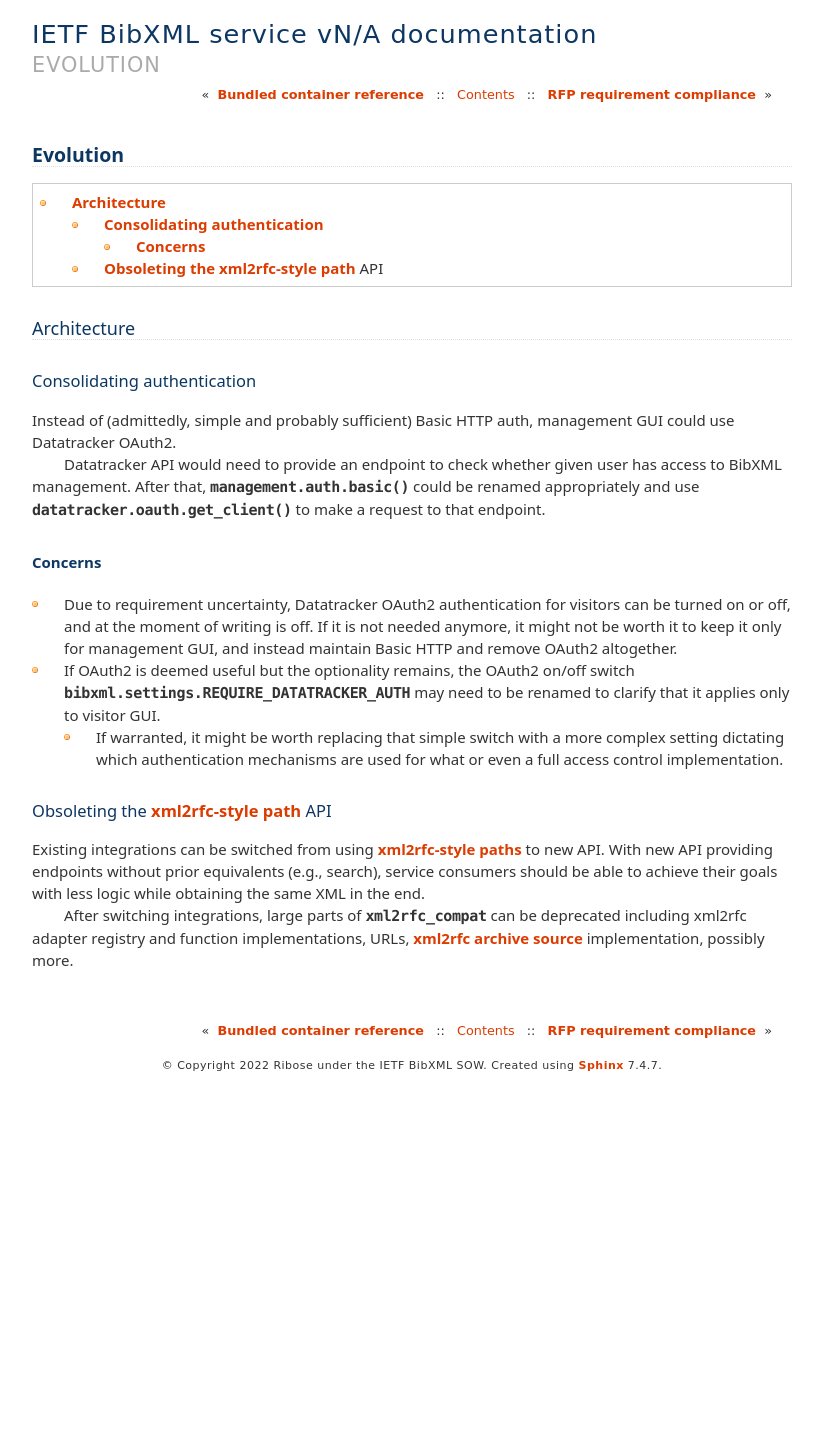
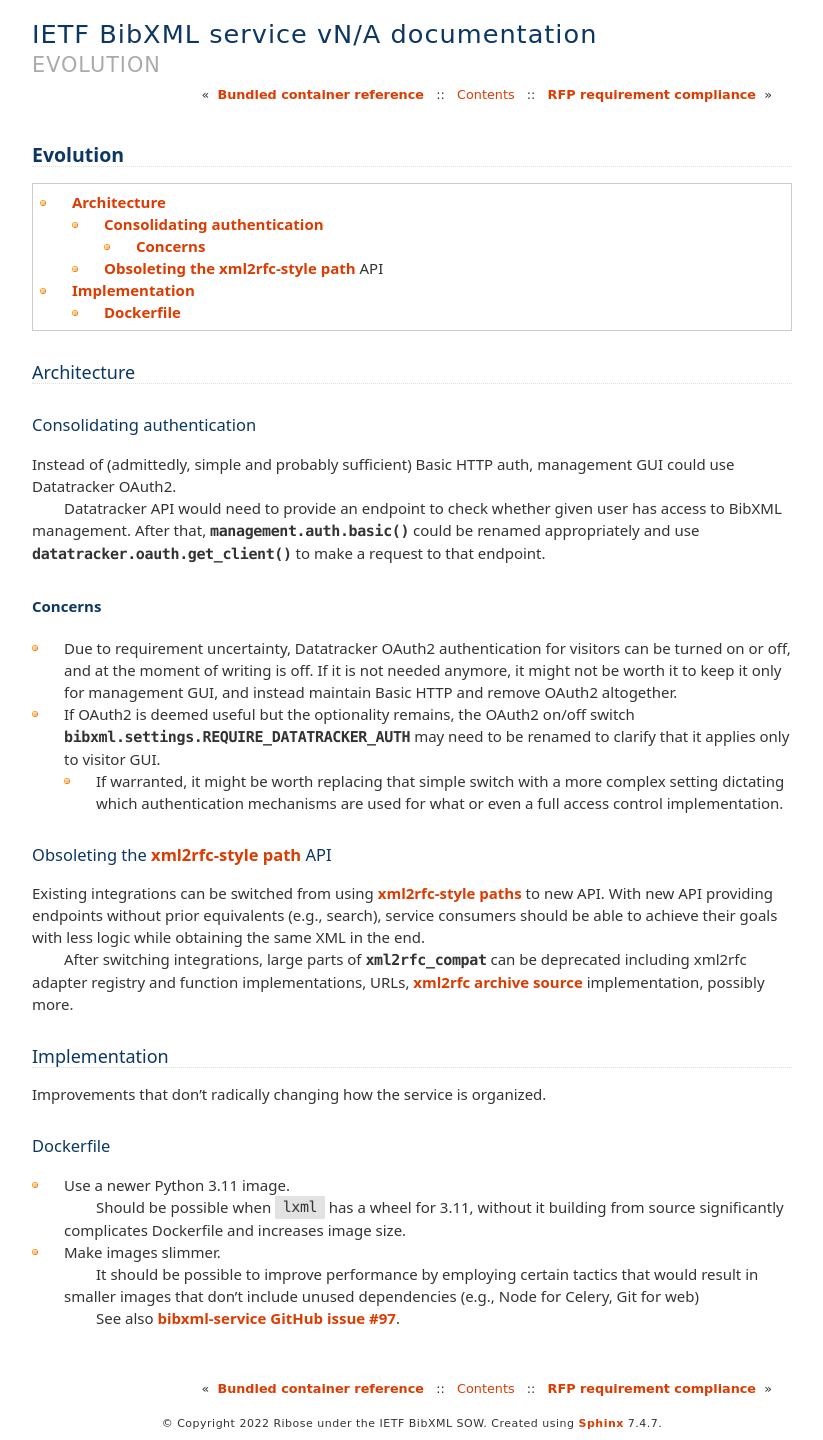
Before and after one commit to ietf-tools/bibxml-service, a Sphinx documentation site: the page built from docs/evolution.rst, in a window 1280 px wide. Shown: the whole page, without its empty margins (228-1051 px from the left). Built offline with Sphinx 7.4.7, drawn with Linux system fonts in a browser that asks for light colours; pages that are not in the unit, such as notebooks, are missing from menus; before the commit the page ends 1083 px from its top, so only the background shows below that.

Commit message:
docs(evolution): add “Implementation” section

```diff
--- a/docs/evolution.rst
+++ b/docs/evolution.rst
@@ -53,3 +53,27 @@
 After switching integrations, large parts of :mod:`xml2rfc_compat` can be deprecated
 including xml2rfc adapter registry and function implementations, URLs,
 :term:`xml2rfc archive source` implementation, possibly more.
+
+
+Implementation
+==============
+
+Improvements that don’t radically changing how the service is organized.
+
+Dockerfile
+----------
+
+- Use a newer Python 3.11 image.
+
+  Should be possible when ``lxml`` has a wheel for 3.11,
+  without it building from source significantly complicates Dockerfile
+  and increases image size.
+
+
+- Make images slimmer.
+
+  It should be possible to improve performance by employing certain tactics
+  that would result in smaller images that don’t include unused dependencies
+  (e.g., Node for Celery, Git for web)
+
+  See also :issue:`97`.
```
